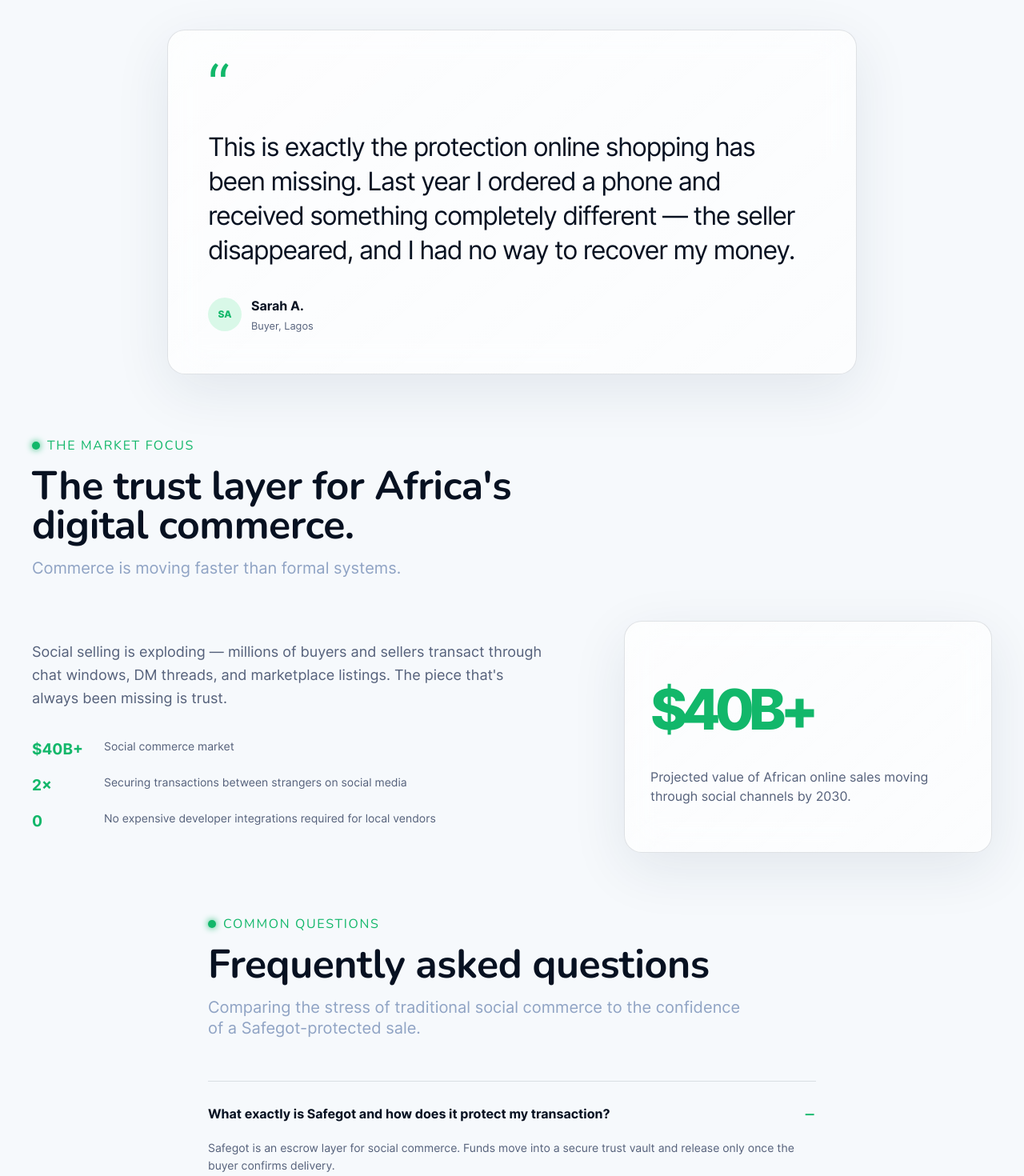
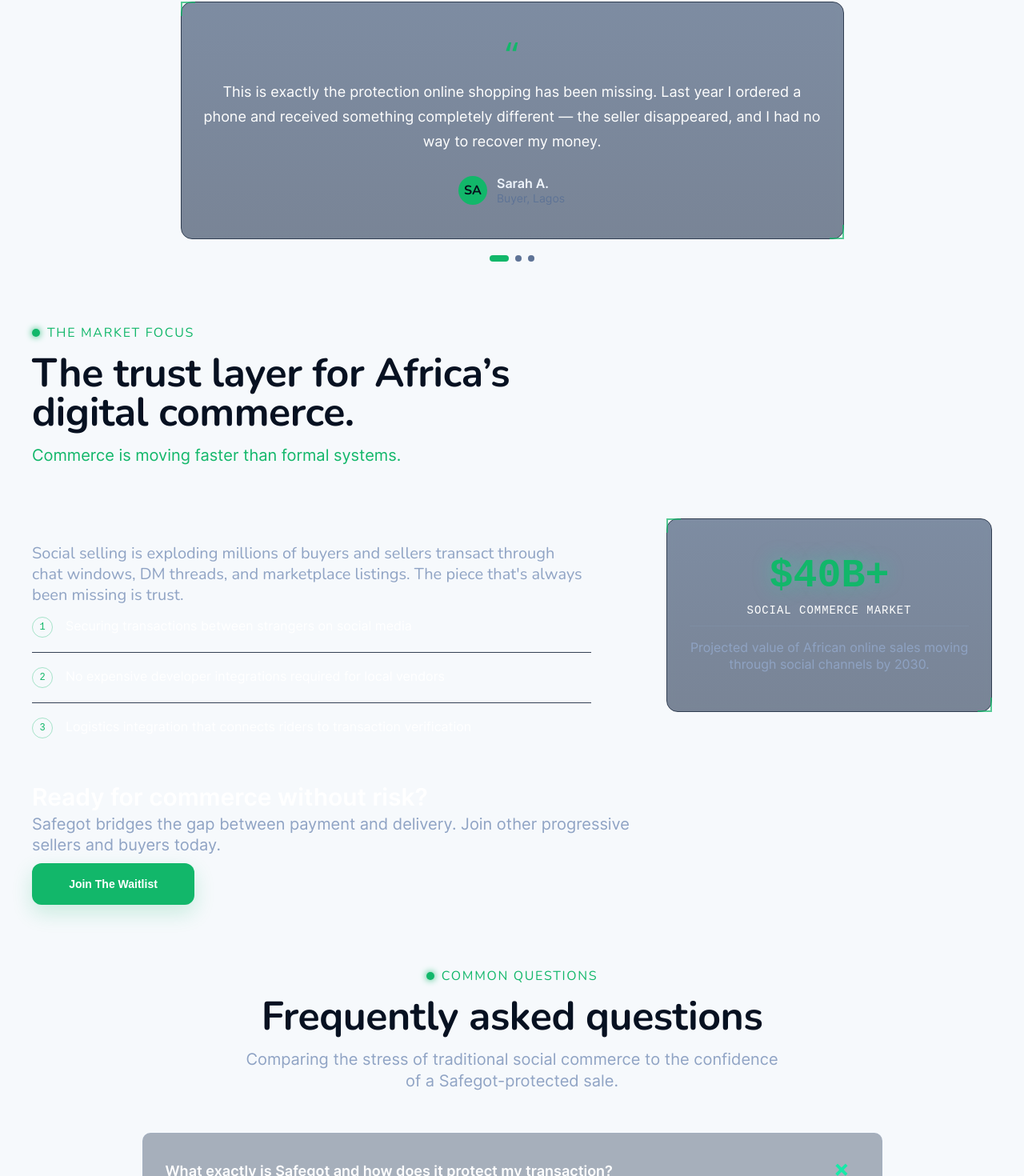
Before and after one commit to simondevz/safegot-website, a Next.js app: page / in a window 1280 px wide. Shown: the part 3552-5022 px from the top of the page at 80% size. Built offline with nearby package versions, Linux system fonts and the light colour scheme; a web font is replaced by a local one.

Commit message:
Refine landing page content and panels

```diff
--- a/src/components/landing/primitives/faq.tsx
+++ b/src/components/landing/primitives/faq.tsx
@@ -8,25 +8,31 @@ export function FaqAccordion({ items }: { items: FaqItem[] }) {
   const [openIndex, setOpenIndex] = useState<number | null>(0);
 
   return (
-    <div className="border-t border-[var(--border)]">
+    <div className="flex w-[925px] max-w-full flex-col items-center gap-2 pb-2">
       {items.map((item, index) => {
         const isOpen = openIndex === index;
 
         return (
-          <div className="border-b border-[var(--border)]" key={item.question}>
+          <div
+            className="flex w-full flex-col rounded-[10px] border border-[rgba(140,168,210,0.14)] bg-[rgba(18,37,66,0.35)]"
+            key={item.question}
+          >
             <button
-              className="flex w-full items-center justify-between border-0 bg-transparent py-6 text-left text-base font-bold text-[var(--ink)]"
+              className="flex min-h-[72px] w-full items-center justify-between gap-6 border-0 bg-transparent px-7 py-6 text-left font-inter text-[18px] leading-6 font-semibold text-white"
               type="button"
               aria-expanded={isOpen}
               onClick={() => setOpenIndex(isOpen ? null : index)}
             >
-              <span>{item.question}</span>
-              <span className="text-2xl font-normal text-[var(--green)]" aria-hidden="true">
-                {isOpen ? "−" : "+"}
+              <span className="min-w-0 flex-1 break-words">{item.question}</span>
+              <span
+                className={`flex h-[46px] w-[48px] shrink-0 items-center justify-center font-['JetBrains_Mono',monospace] text-[35px] leading-[46px] font-bold text-[#17E9A8] transition-transform ${isOpen ? "rotate-45" : "rotate-180"}`}
+                aria-hidden="true"
+              >
+                +
               </span>
             </button>
             {isOpen && (
-              <p className="mb-6 -mt-2 max-w-[760px] text-sm leading-[1.6] text-[var(--muted)]">
+              <p className="m-0 px-7 pb-6 font-inter text-[16px] leading-6 font-normal text-[#8FA3C4]">
                 {item.answer}
               </p>
             )}
--- /dev/null
+++ b/src/components/landing/primitives/market-callout.tsx
@@ -0,0 +1,16 @@
+import { Button } from "./button";
+
+export function MarketCallout() {
+  return (
+    <div className="flex w-full flex-col items-start gap-[10px]">
+      <h3 className="font-inter text-[30px] leading-[22px] font-semibold text-white">
+        Ready for commerce without risk?
+      </h3>
+      <p className="font-inter text-[20px] leading-[26px] font-normal text-[#8FA3C4]">
+        Safegot bridges the gap between payment and delivery. Join other progressive sellers and
+        buyers today.
+      </p>
+      <Button>Join the waitlist</Button>
+    </div>
+  );
+}
--- /dev/null
+++ b/src/components/landing/primitives/market-showcase.tsx
@@ -0,0 +1,19 @@
+import { DecoratedCard } from "./decorated-card";
+
+export function MarketShowcase() {
+  return (
+    <DecoratedCard className="flex min-h-[242px] w-full max-w-[609px] flex-1 flex-col items-start gap-[6px] px-7 py-9">
+      <div className="flex w-full flex-col items-center">
+        <strong className="font-['JetBrains_Mono',monospace] text-[50px] leading-[69px] font-bold text-[var(--green)] [text-shadow:0_0_24px_rgba(23,233,168,0.35)]">
+          $40B+
+        </strong>
+        <span className="pb-2.5 font-['JetBrains_Mono',monospace] text-sm leading-[18px] font-normal tracking-[0.96px] text-white uppercase">
+          Social commerce market
+        </span>
+        <p className="m-0 w-full border-t border-[rgba(140,168,210,0.14)] px-0 pt-4 text-center font-inter text-[16px] leading-[21px] font-normal text-[#8FA3C4]">
+          Projected value of African online sales moving through social channels by 2030.
+        </p>
+      </div>
+    </DecoratedCard>
+  );
+}
--- a/src/components/landing/primitives/role-flow-card.tsx
+++ b/src/components/landing/primitives/role-flow-card.tsx
@@ -1,27 +1,36 @@
 type RoleFlowCardProps = {
   id: string;
-  role: string;
-  title: string;
+  role?: string;
+  title?: string;
   copy: string;
-  steps: string[];
+  steps: React.ReactNode[];
+  stepTextClassName?: string;
 };
 
-export function RoleFlowCard({ id, title, copy, steps: flowSteps }: RoleFlowCardProps) {
+export function RoleFlowCard({
+  id,
+  title,
+  copy,
+  steps: flowSteps,
+  stepTextClassName = "font-inter text-[16px] leading-[22px] font-semibold text-white",
+}: RoleFlowCardProps) {
   return (
-    <article className="scroll-mt-[120px] mt-[15px] w-full max-w-[773px]" id={id}>
-      <h3 className="mb-[20px] font-inter text-[30px] leading-[22px] font-semibold text-white">
-        {title}
-      </h3>
-      <p className="font-nunito text-[20px] leading-[26px] font-normal text-[#8FA3C4] max-w-[627px]">{copy}</p>
-      <ol className="mt-[24px] flex list-none flex-col [&>li+li]:border-t [&>li+li]:border-[#344054] max-w-[550px]">
+    <article className="scroll-mt-[120px] w-full max-w-[773px]" id={id}>
+      {title && (
+        <h3 className="mb-[10px] font-inter text-[30px] leading-[22px] font-semibold text-white">
+          {title}
+        </h3>
+      )}
+      <p className="max-w-[688px] font-nunito text-[20px] leading-[26px] font-normal text-[#8FA3C4]">
+        {copy}
+      </p>
+      <ol className="mt-[14px] flex max-w-[699px] list-none flex-col [&>li+li]:border-t [&>li+li]:border-[#344054]">
         {flowSteps.map((step, index) => (
-          <li className="flex items-start gap-4 py-[18px] first:pt-0" key={step}>
+          <li className="flex items-start gap-4 py-[18px] first:pt-0" key={index}>
             <span className="flex h-[26px] w-[26px] shrink-0 items-center justify-center rounded-full border border-[rgba(18,183,106,0.35)] bg-transparent font-['JetBrains_Mono',monospace] text-xs leading-[18px] font-normal text-[var(--green)]">
               {index + 1}
             </span>
-            <span className="font-inter text-[16px] leading-[22px] font-semibold text-white">
-              {step}
-            </span>
+            <span className={stepTextClassName}>{step}</span>
           </li>
         ))}
       </ol>
--- a/src/components/landing/primitives/section-heading.tsx
+++ b/src/components/landing/primitives/section-heading.tsx
@@ -5,6 +5,7 @@ type SectionHeadingProps = {
   align?: "left" | "center";
   className?: string;
   marginBottom?: string;
+  copyColor?: string;
 };
 
 export function SectionHeading({
@@ -14,6 +15,7 @@ export function SectionHeading({
   align = "left",
   className = "",
   marginBottom = "mb-[52px]",
+  copyColor = "#8FA3C4",
 }: SectionHeadingProps) {
   const alignment = align === "center" ? "items-center text-center" : "items-start text-left";
 
@@ -26,7 +28,10 @@ export function SectionHeading({
         {title}
       </h2>
       {copy && (
-        <p className="max-w-[680px] align-middle font-inter text-[20px] leading-[26.4px] font-normal tracking-[0%] text-[#8FA3C4]">
+        <p
+          className="max-w-[680px] align-middle font-inter text-[20px] leading-[26.4px] font-normal tracking-[0%]"
+          style={{ color: copyColor }}
+        >
           {copy}
         </p>
       )}
--- a/src/components/landing/sections/common-questions.tsx
+++ b/src/components/landing/sections/common-questions.tsx
@@ -37,6 +37,7 @@ export function CommonQuestions() {
   return (
     <section className="mx-auto max-w-[960px] scroll-mt-[120px]" id="faqs">
       <SectionHeading
+        align="center"
         eyebrow="Common questions"
         title="Frequently asked questions"
         copy="Comparing the stress of traditional social commerce to the confidence of a Safegot-protected sale."
--- a/src/components/landing/sections/community-voices.tsx
+++ b/src/components/landing/sections/community-voices.tsx
@@ -1,29 +1,81 @@
+"use client";
+
+import { useState } from "react";
+import { DecoratedCard } from "../primitives/decorated-card";
 import { SectionHeading } from "../primitives/section-heading";
+
+const testimonials = [
+  {
+    quote:
+      "This is exactly the protection online shopping has been missing. Last year I ordered a phone and received something completely different — the seller disappeared, and I had no way to recover my money.",
+    initials: "SA",
+    name: "Sarah A.",
+    role: "Buyer, Lagos",
+  },
+  {
+    quote:
+      "I can finally share a payment link without explaining why a customer should trust me. Safegot gives both sides confidence before the package leaves my shop.",
+    initials: "CO",
+    name: "Chidi O.",
+    role: "Seller, Abuja",
+  },
+  {
+    quote:
+      "The delivery code makes handovers simple. I do not have to carry cash on my route, and buyers know their order is protected until they inspect it.",
+    initials: "TM",
+    name: "Tunde M.",
+    role: "Rider, Ibadan",
+  },
+] as const;
+
 export function CommunityVoices() {
+  const [activeTestimonial, setActiveTestimonial] = useState(0);
+  const testimonial = testimonials[activeTestimonial];
+
   return (
     <section className="mx-auto max-w-[940px] scroll-mt-[120px]">
       <SectionHeading
+        align="center"
         eyebrow="Community voices"
         title="People are already excited about safer online commerce"
         copy="Thousands of buyers and sellers have felt the friction of online transactions. Here's what people are saying about the trust Safegot is bringing."
       />
-      <article className="relative rounded-[22px] border border-[var(--border)] bg-[linear-gradient(140deg,var(--surface-soft),color-mix(in_srgb,var(--surface)_65%,transparent))] p-[50px] shadow-[var(--shadow)] backdrop-blur-xl max-mobile:p-7">
-        <span className="text-[70px] leading-[0.5] text-[var(--green)]">“</span>
-        <blockquote className="my-[25px] mb-[35px] max-w-[760px] text-[clamp(1.4rem,2.5vw,2rem)] leading-[1.35] tracking-[-0.04em]">
-          This is exactly the protection online shopping has been missing. Last year I ordered a
-          phone and received something completely different — the seller disappeared, and I had no
-          way to recover my money.
+      <DecoratedCard className="flex min-h-[297px] w-full flex-col items-center justify-center gap-[10px] rounded-[14px] px-6 py-8">
+        <span className="font-sans text-[44px] leading-[44px] font-normal text-[var(--green)]">
+          “
+        </span>
+        <blockquote
+          aria-live="polite"
+          className="w-full max-w-[779px] text-center font-inter text-[18px] leading-[31px] font-normal text-white"
+        >
+          {testimonial.quote}
         </blockquote>
-        <div className="flex items-center gap-3">
-          <span className="grid h-[42px] w-[42px] place-items-center rounded-full bg-[var(--green-soft)] text-xs font-extrabold text-[var(--green)]">
-            SA
+        <div className="flex h-[54px] items-center justify-between gap-3 pt-[18.91px]">
+          <span className="flex h-9 w-9 items-center justify-center rounded-full bg-[var(--green)] font-nunito text-base leading-5 font-bold text-[#060D1A]">
+            {testimonial.initials}
           </span>
-          <div className="grid gap-1">
-            <strong>Sarah A.</strong>
-            <small className="text-[var(--muted)]">Buyer, Lagos</small>
+          <div className="flex h-[39px] w-[86px] flex-col">
+            <strong className="font-inter text-[16px] leading-5 font-semibold text-[#EEF4FC]">
+              {testimonial.name}
+            </strong>
+            <small className="font-inter text-sm leading-[18px] font-normal text-[#5E7396]">
+              {testimonial.role}
+            </small>
           </div>
         </div>
-      </article>
+      </DecoratedCard>
+      <div className="mt-5 flex items-center justify-center gap-2" aria-label="Testimonials">
+        {testimonials.map((item, index) => (
+          <button
+            aria-label={`Show testimonial from ${item.name}`}
+            aria-current={activeTestimonial === index ? "true" : undefined}
+            className={`h-2 rounded-full transition-all ${activeTestimonial === index ? "w-6 bg-[var(--green)]" : "w-2 bg-[#5E7396]"}`}
+            key={item.name}
+            onClick={() => setActiveTestimonial(index)}
+            type="button"
+          />
+        ))}
+      </div>
     </section>
   );
 }
--- a/src/components/landing/sections/final-cta.tsx
+++ b/src/components/landing/sections/final-cta.tsx
@@ -1,20 +1,18 @@
 import { Button } from "../primitives/button";
+import { DecoratedCard } from "../primitives/decorated-card";
+
 export function FinalCta() {
   return (
-    <section
-      className="mx-auto max-w-[1000px] scroll-mt-[120px] rounded-[28px] border border-[var(--border)] bg-[linear-gradient(140deg,var(--surface-soft),color-mix(in_srgb,var(--surface)_65%,transparent))] px-10 py-[75px] text-center shadow-[var(--shadow)] backdrop-blur-xl max-mobile:px-[22px] max-mobile:py-[55px]"
-      id="waitlist"
-    >
-      <span className="mb-[17px] inline-flex items-center gap-[9px] align-middle font-nunito text-base font-normal leading-[18px] tracking-[1.68px] text-[var(--green)] uppercase before:h-2.5 before:w-2.5 before:rounded-full before:bg-[#12B76A] before:shadow-[0_0_8px_0_#12B76A] before:content-['']">
-        Start with trust
-      </span>
-      <h2 className="mx-auto mb-[15px] max-w-[680px] text-[clamp(2.5rem,5vw,4.5rem)] leading-[0.98] tracking-[-0.08em]">
-        Join 10,000+ people building safer commerce
-      </h2>
-      <p className="mb-7 text-[var(--muted)]">
-        Free during early access · No app download required
-      </p>
-      <Button href="#waitlist">Join the waitlist</Button>
+    <section className="mx-auto w-full max-w-[1116px] scroll-mt-[120px]" id="waitlist">
+      <DecoratedCard className="flex h-[214px] w-full flex-col items-center justify-center gap-[10px] rounded-[14px] px-9 pb-9 pt-[35px] max-mobile:h-auto max-mobile:px-[22px]">
+        <h2 className="flex h-[30px] items-center text-center font-nunito text-[30px] leading-[29px] font-bold tracking-[-0.26px] text-white">
+          Join 10,000+ people building safer commerce
+        </h2>
+        <p className="flex h-[39px] max-w-[640px] items-center pb-3 text-center font-inter text-[20px] leading-[26px] font-normal text-[#8FA3C4]">
+          Free during early access · No app download required
+        </p>
+        <Button href="#waitlist">Join the waitlist</Button>
+      </DecoratedCard>
     </section>
   );
 }
--- a/src/components/landing/sections/market-focus.tsx
+++ b/src/components/landing/sections/market-focus.tsx
@@ -1,41 +1,41 @@
+import { MarketCallout } from "../primitives/market-callout";
+import { MarketShowcase } from "../primitives/market-showcase";
+import { RoleFlowCard } from "../primitives/role-flow-card";
 import { SectionHeading } from "../primitives/section-heading";
+
+const marketSteps = [
+  <>
+    <span>Securing transactions between strangers on social media</span>
+  </>,
+  <>
+    <span>No expensive developer integrations required for local vendors</span>
+  </>,
+  <>
+    <span>Logistics integration that connects riders to transaction verification</span>
+  </>,
+];
+
 export function MarketFocus() {
   return (
     <section className="scroll-mt-[120px]">
-      <SectionHeading
-        eyebrow="The market focus"
-        title="The trust layer for Africa's digital commerce."
-        copy="Commerce is moving faster than formal systems."
-      />
-      <div className="grid grid-cols-[1.2fr_0.8fr] items-center gap-[50px] max-tablet:grid-cols-1">
-        <div>
-          <p className="max-w-[650px] text-lg leading-[1.6] text-[var(--muted)]">
-            Social selling is exploding — millions of buyers and sellers transact through chat
-            windows, DM threads, and marketplace listings. The piece that&apos;s always been missing
-            is trust.
-          </p>
-          <div className="mt-[35px] grid gap-[18px]">
-            <span className="grid grid-cols-[90px_1fr] text-sm text-[var(--muted)] max-mobile:grid-cols-[75px_1fr]">
-              <b className="text-[19px] text-[var(--green)]">$40B+</b>Social commerce market
-            </span>
-            <span className="grid grid-cols-[90px_1fr] text-sm text-[var(--muted)] max-mobile:grid-cols-[75px_1fr]">
-              <b className="text-[19px] text-[var(--green)]">2×</b>Securing transactions between
-              strangers on social media
-            </span>
-            <span className="grid grid-cols-[90px_1fr] text-sm text-[var(--muted)] max-mobile:grid-cols-[75px_1fr]">
-              <b className="text-[19px] text-[var(--green)]">0</b>No expensive developer
-              integrations required for local vendors
-            </span>
-          </div>
+      <div className="flex w-full items-center justify-between gap-5 max-tablet:flex-col">
+        <div className="flex w-full max-w-[773px] flex-col gap-11">
+          <SectionHeading
+            className="mb-0 max-w-[621px]"
+            copy="Commerce is moving faster than formal systems."
+            copyColor="#12B76A"
+            eyebrow="The market focus"
+            title="The trust layer for Africa’s digital commerce."
+          />
+          <RoleFlowCard
+            copy="Social selling is exploding millions of buyers and sellers transact through chat windows, DM threads, and marketplace listings. The piece that's always been missing is trust."
+            id="market-stats"
+            steps={marketSteps}
+            stepTextClassName="flex items-center font-inter text-[16px] leading-[22px] font-normal text-white"
+          />
+          <MarketCallout />
         </div>
-        <div className="grid min-h-[290px] content-center gap-5 rounded-[22px] border border-[var(--border)] bg-[linear-gradient(140deg,var(--surface-soft),color-mix(in_srgb,var(--surface)_65%,transparent))] p-8 shadow-[var(--shadow)] backdrop-blur-xl">
-          <span className="text-[70px] font-extrabold tracking-[-0.1em] text-[var(--green)]">
-            $40B+
-          </span>
-          <span className="leading-[1.5] text-[var(--muted)]">
-            Projected value of African online sales moving through social channels by 2030.
-          </span>
-        </div>
+        <MarketShowcase />
       </div>
     </section>
   );
```
